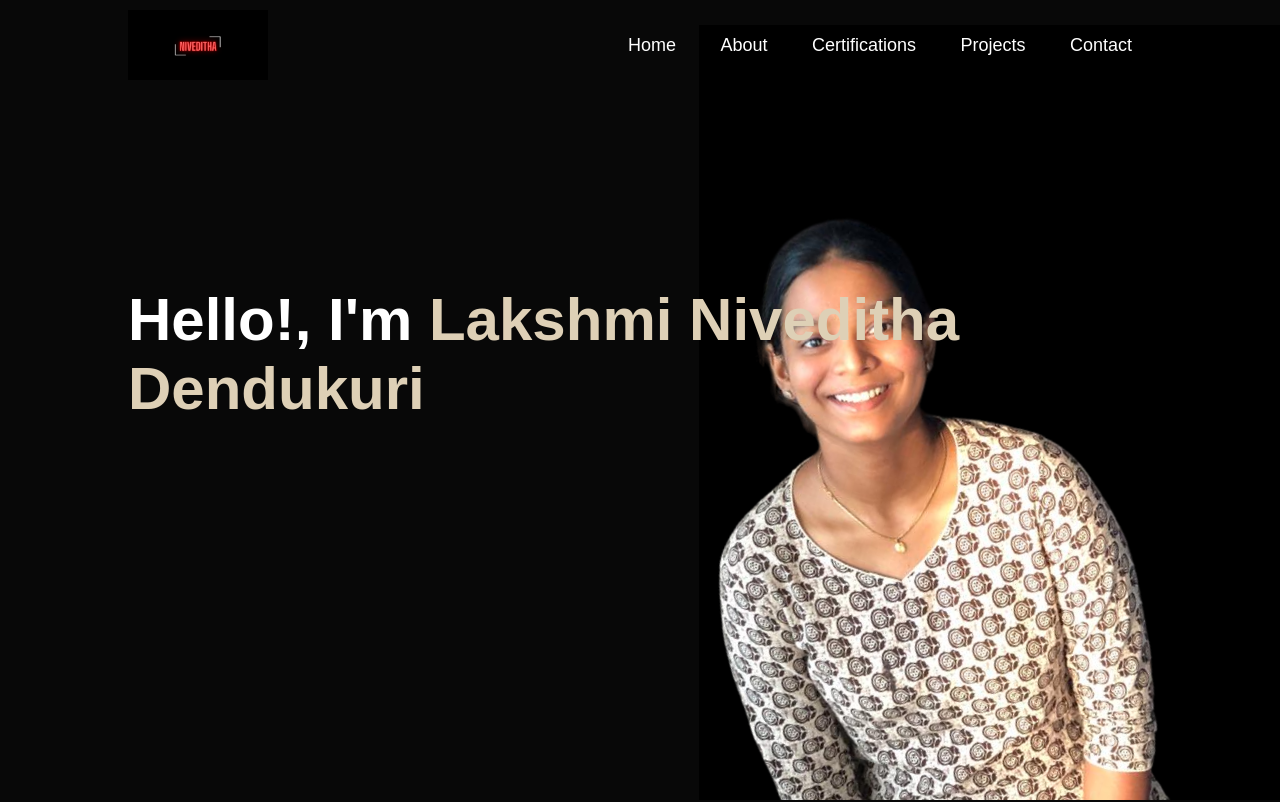
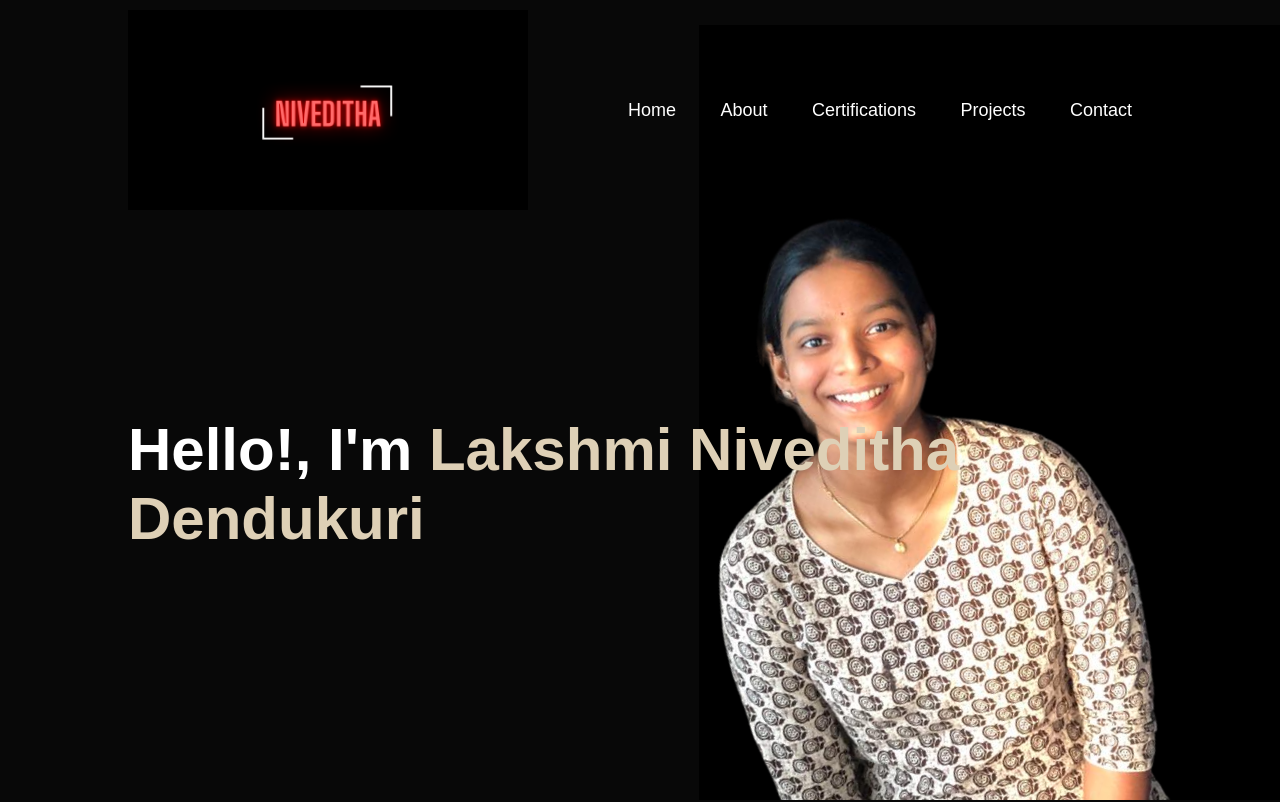
Before and after one commit to nivedithavarma/personal-portfolio, a plain HTML site: page index.html in a window 1280 px wide. Shown: the top 802 px of the page. Drawn offline with Linux system fonts and the light colour scheme.

Commit message:
Update style.css

```diff
--- a/style.css
+++ b/style.css
@@ -29,7 +29,7 @@ nav{
     flex-wrap:wrap;
 }
 .letter{
-    width:140px;
+    width:400px;
 }
 nav ul li{
     display:inline-block;
```
